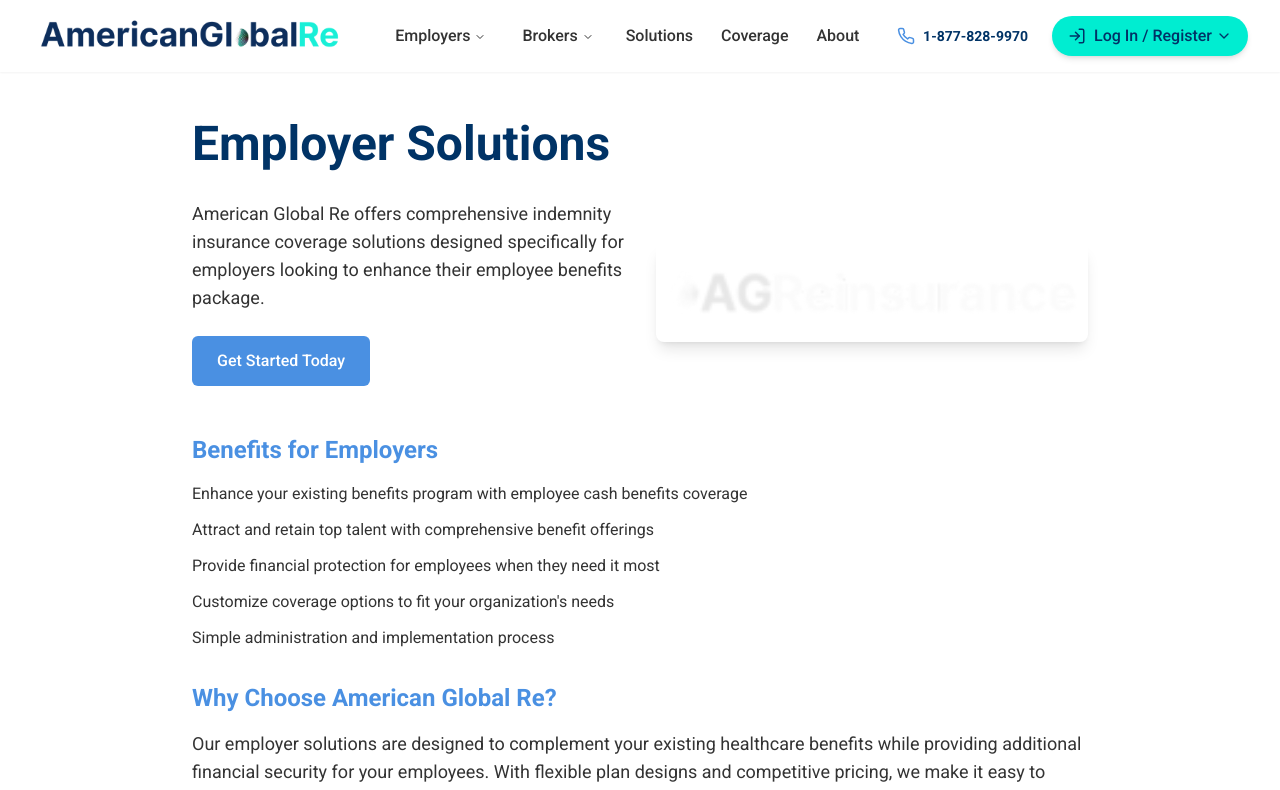
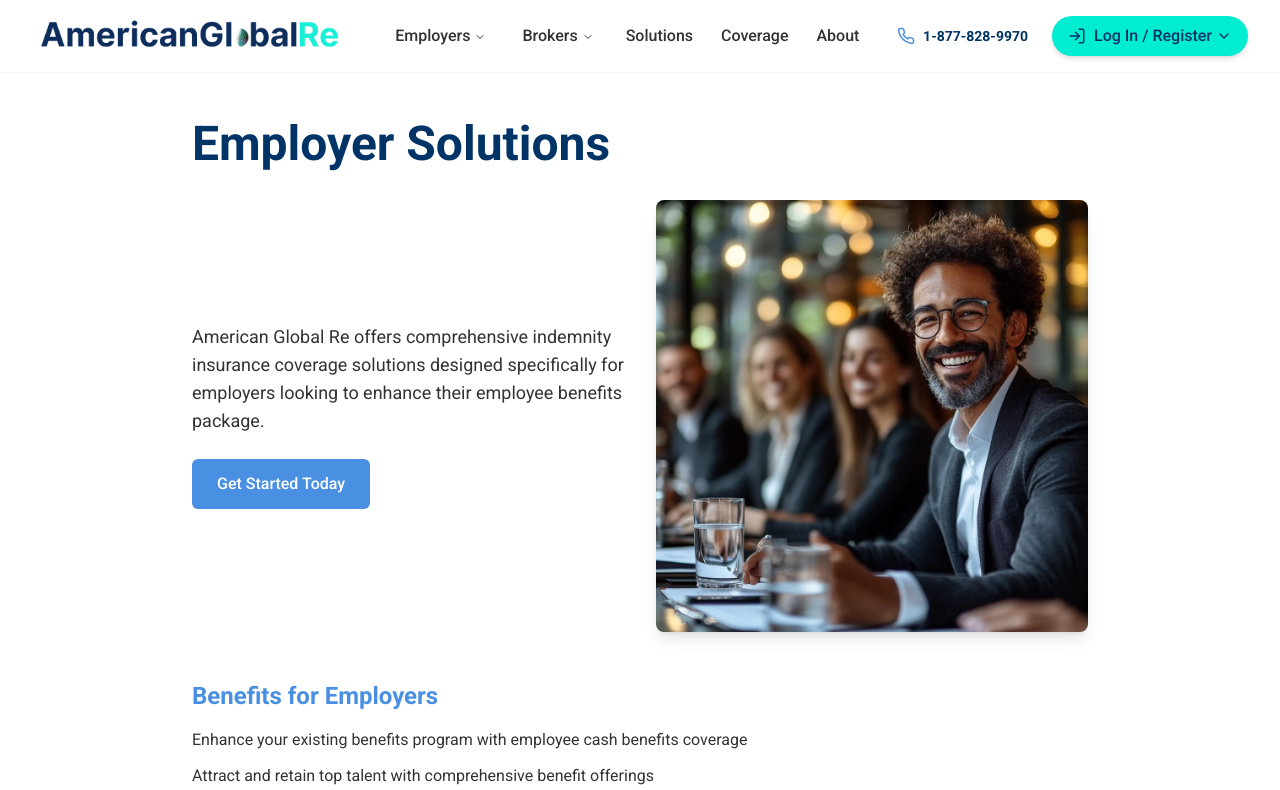
Before and after one commit to youngcitybandit/global-updated2, a React (Vite) app: page /employers in a window 1280 px wide. Shown: the top 790 px of the page. Built offline with nearby package versions, Linux system fonts and the light colour scheme.

Commit message:
Replace image on employers page

```diff
--- a/src/pages/Employers.tsx
+++ b/src/pages/Employers.tsx
@@ -28,8 +28,8 @@ const Employers = () => {
               </div>
               <div className="rounded-lg overflow-hidden shadow-lg">
                 <img
-                  src="/lovable-uploads/ca1681fd-0076-436c-a007-7ef7f9ca7872.png"
-                  alt="Business professionals in a meeting"
+                  src="/lovable-uploads/b2c7b53a-0a5f-4355-8c68-740105e85fdf.png"
+                  alt="Smiling business professional at a meeting"
                   className="w-full h-auto object-cover"
                 />
               </div>
```
Also changed, not shown: public/lovable-uploads/b2c7b53a-0a5f-4355-8c68-740105e85fdf.png (added).
